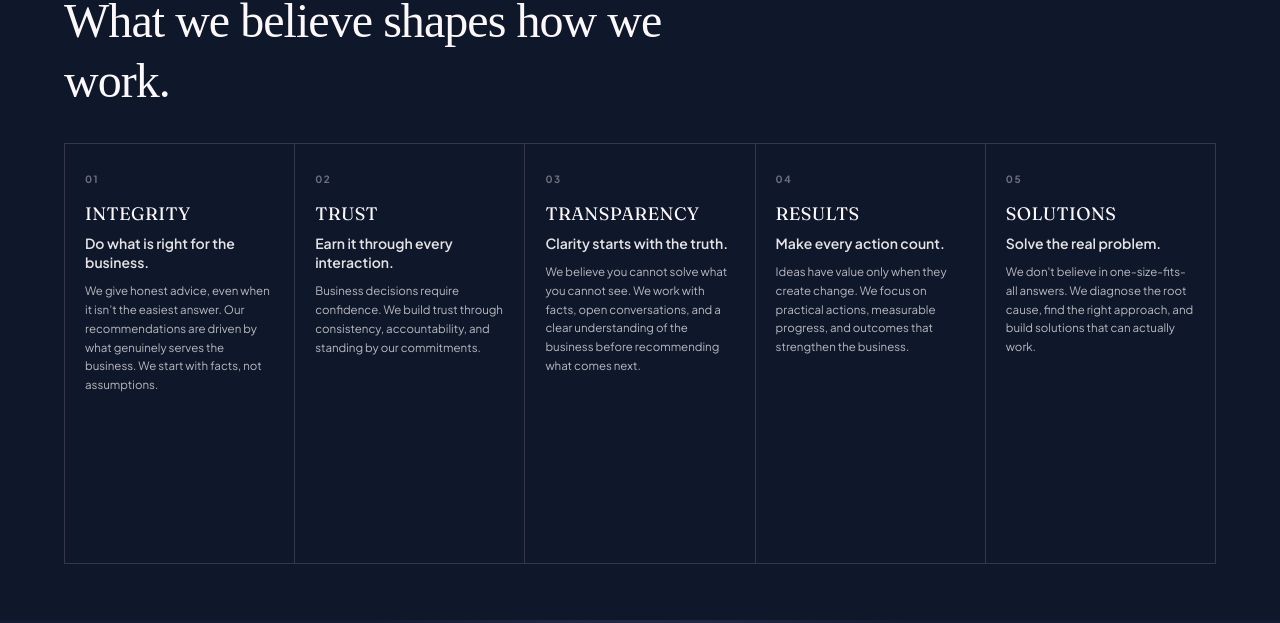
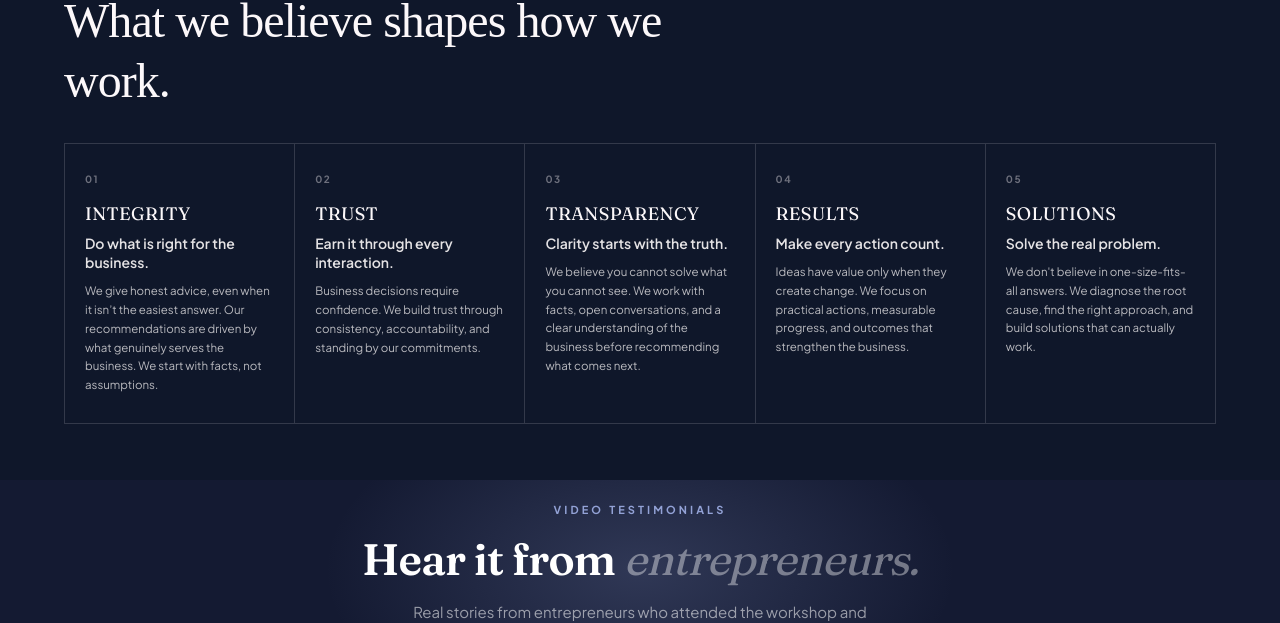
Before and after one commit to enryu-maker/nbbs-app, a Next.js app: page / in a window 1280 px wide. Shown: the part 2184-2807 px from the top of the page. Built offline with nearby package versions, Linux system fonts and the light colour scheme; no server answers.

Commit message:
updated container height

```diff
--- a/components/Philosophy.tsx
+++ b/components/Philosophy.tsx
@@ -64,7 +64,7 @@ export default function Philosophy() {
           {principles.map((p) => (
             <div
               key={p.number}
-              className={`group flex flex-col min-h-[300px] sm:min-h-[340px] lg:min-h-[380px] xl:min-h-[420px] 2xl:min-h-[450px] border-r border-b border-surface/15 px-5 py-6 sm:px-6 sm:py-7 lg:px-3.5 lg:py-6 xl:px-5 xl:py-7 2xl:px-6 2xl:py-8 transition-colors duration-300 hover:bg-secondary/5 ${
+              className={`group flex flex-col border-r border-b border-surface/15 px-5 py-6 sm:px-6 sm:py-7 lg:px-3.5 lg:py-6 xl:px-5 xl:py-7 2xl:px-6 2xl:py-8 transition-colors duration-300 hover:bg-secondary/5 ${
                 p.number === '05' ? 'sm:col-span-2 lg:col-span-1' : ''
               }`}
             >
```
